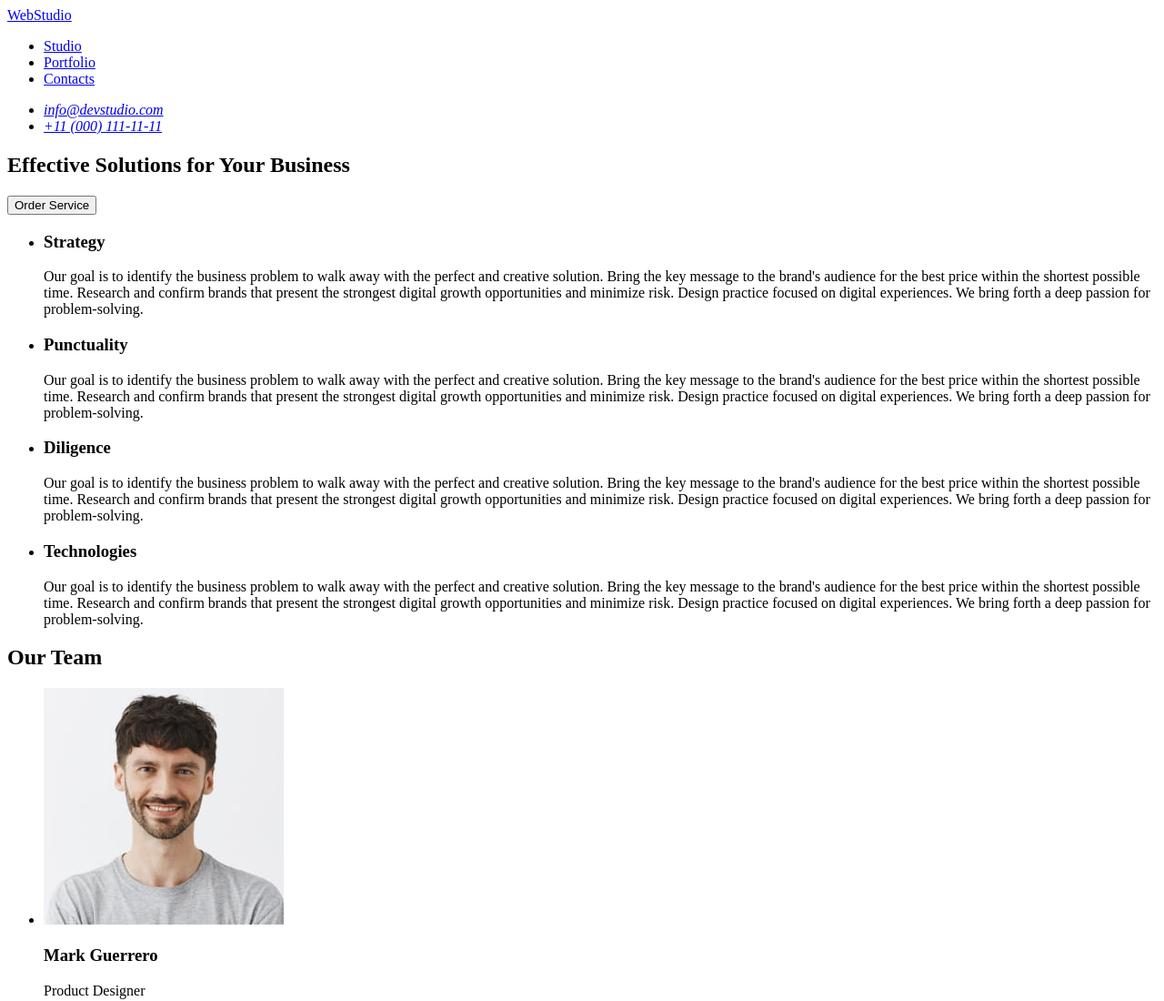
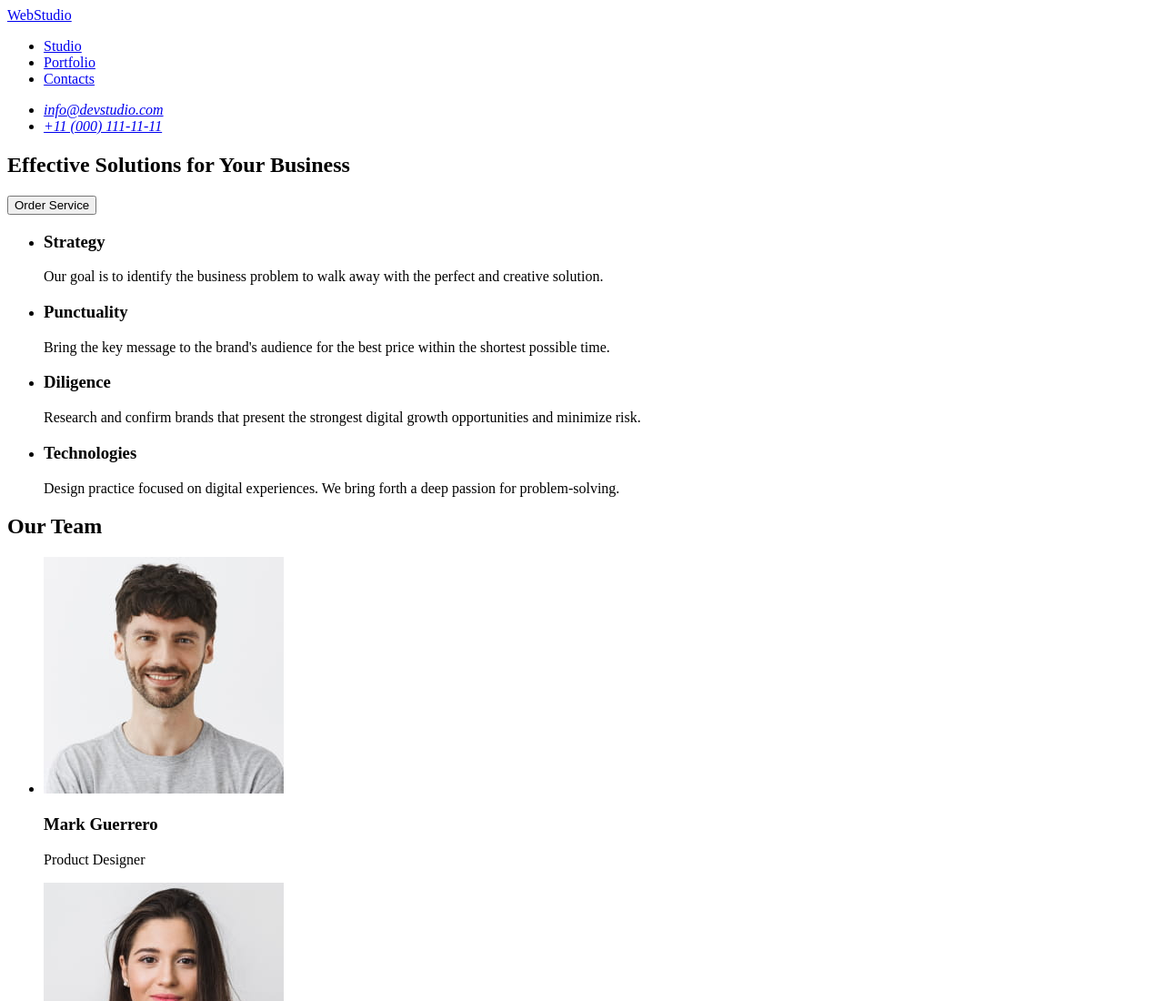
Before and after one commit to Matvey-Yurga/goit-markup-hw-01, a plain HTML site: page index.html in a window 1280 px wide. Shown: the top 1100 px of the page at 91% size. Drawn offline with Linux system fonts and the light colour scheme.

Commit message:
realod section2

```diff
--- a/index.html
+++ b/index.html
@@ -46,48 +46,28 @@
             <h3>Strategy</h3>
             <p>
               Our goal is to identify the business problem to walk away with the
-              perfect and creative solution. Bring the key message to the
-              brand's audience for the best price within the shortest possible
-              time. Research and confirm brands that present the strongest
-              digital growth opportunities and minimize risk. Design practice
-              focused on digital experiences. We bring forth a deep passion for
-              problem-solving.
+              perfect and creative solution.
             </p>
           </li>
           <li>
             <h3>Punctuality</h3>
             <p>
-              Our goal is to identify the business problem to walk away with the
-              perfect and creative solution. Bring the key message to the
-              brand's audience for the best price within the shortest possible
-              time. Research and confirm brands that present the strongest
-              digital growth opportunities and minimize risk. Design practice
-              focused on digital experiences. We bring forth a deep passion for
-              problem-solving.
+              Bring the key message to the brand's audience for the best price
+              within the shortest possible time.
             </p>
           </li>
           <li>
             <h3>Diligence</h3>
             <p>
-              Our goal is to identify the business problem to walk away with the
-              perfect and creative solution. Bring the key message to the
-              brand's audience for the best price within the shortest possible
-              time. Research and confirm brands that present the strongest
-              digital growth opportunities and minimize risk. Design practice
-              focused on digital experiences. We bring forth a deep passion for
-              problem-solving.
+              Research and confirm brands that present the strongest digital
+              growth opportunities and minimize risk.
             </p>
           </li>
           <li>
             <h3>Technologies</h3>
             <p>
-              Our goal is to identify the business problem to walk away with the
-              perfect and creative solution. Bring the key message to the
-              brand's audience for the best price within the shortest possible
-              time. Research and confirm brands that present the strongest
-              digital growth opportunities and minimize risk. Design practice
-              focused on digital experiences. We bring forth a deep passion for
-              problem-solving.
+              Design practice focused on digital experiences. We bring forth a
+              deep passion for problem-solving.
             </p>
           </li>
         </ul>
```
Also changed, not shown: 1 other file.
